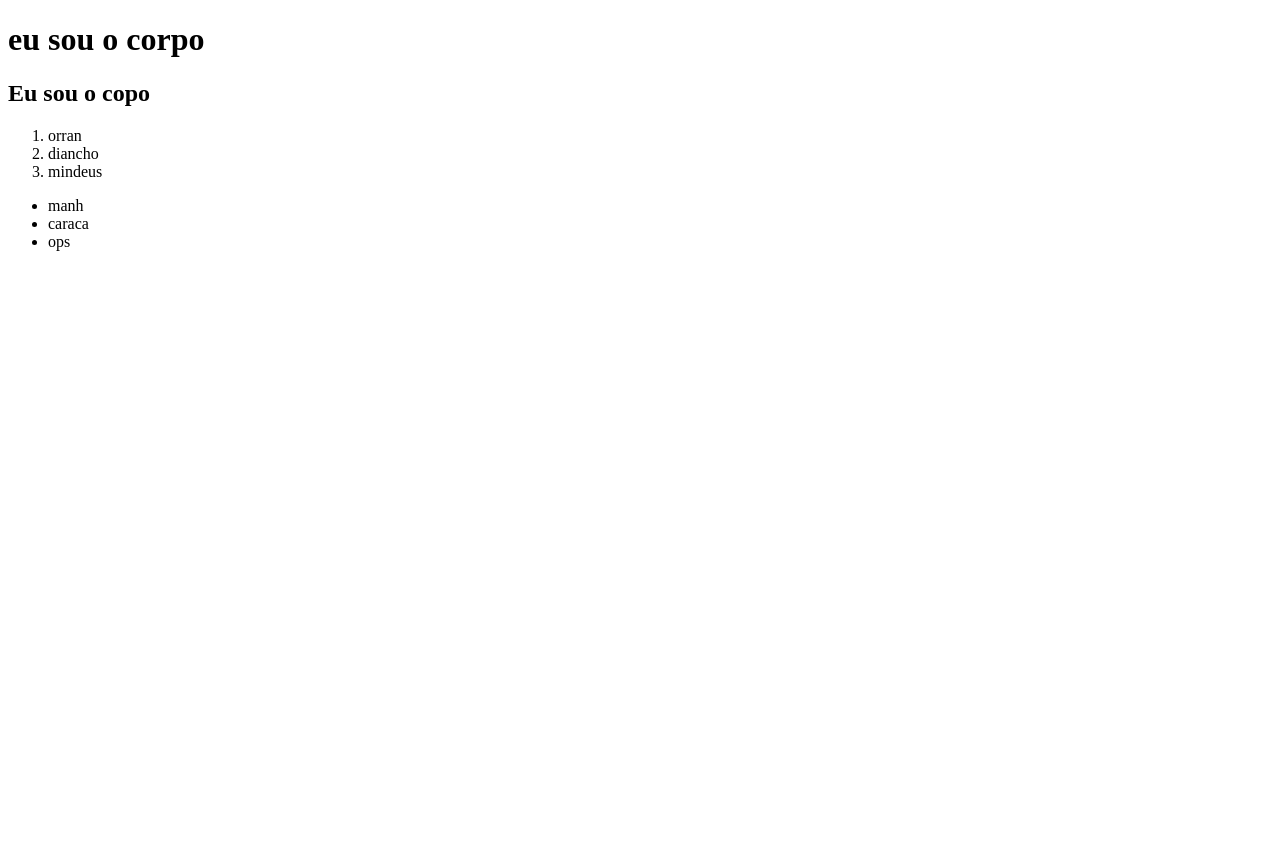
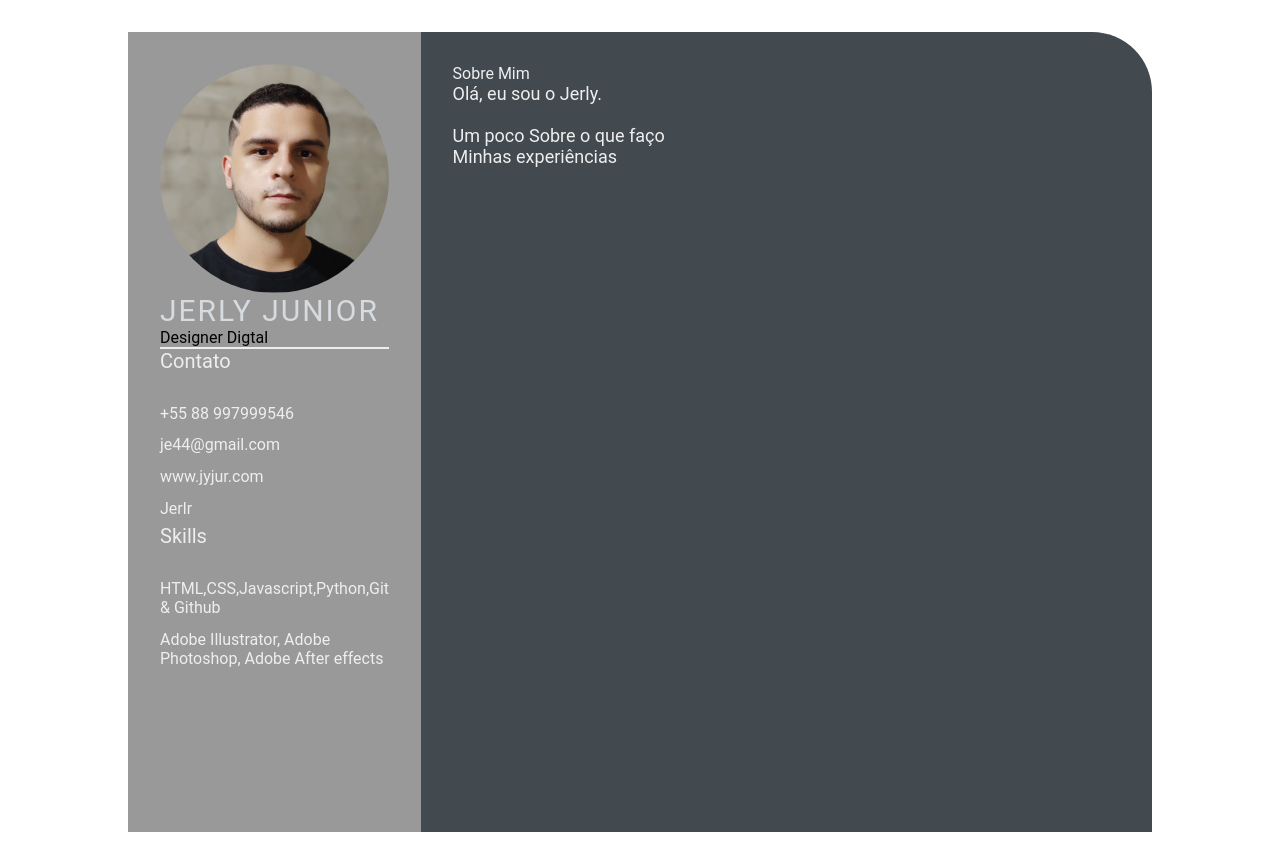
Before and after one commit to JerlyJr/devweekgit.github.io, a plain HTML site: page index.html in a window 1280 px wide. Before the commit the page ends 800 px from the top, so only its background shows below. Drawn offline with Linux system fonts and the light colour scheme.

Commit message:
Aula-02
Aula-02

```diff
--- a/index.html
+++ b/index.html
@@ -1,41 +1,50 @@
-<!DOCTYPE html>
 <html lang="en">
 <head>
     <meta charset="UTF-8">
     <meta http-equiv="X-UA-Compatible" content="IE=edge">
     <meta name="viewport" content="width=device-width, initial-scale=1.0">
-    <title>Olá, eu sou a cabça</title>
+    <title>Jerly dos Santos Correia Junior</title>
+
+    <link rel="stylesheet" href="style.css">
 </head>
 <body>
-    <h1>
-        eu sou o corpo
-    </h1>
-    <h2>
-        Eu sou o copo
-    </h2>
-
-    <ol>
-        <li>
-            orran
-        </li>
-        <li>
-            diancho
-        </li>
-        <li>
-            mindeus
-        </li>
-    </ol>
-
-    <ul>
-        <li>
-            manh
-        </li>
-        <li>
-            caraca
-        </li>
-        <li>
-            ops
-        </li>
-    </ul>
+    <main class="resume-contents">
+        <section class="left-section">
+            <section class="left-section-contents">
+                <div class="profile">
+                    <img class="profile-image" src="./img/profile-image.png" alt="Foto-Perfil">
+                    <p class="name">Jerly Junior</p>
+                    <p class="estudante">Designer Digtal</p>
+                </div>
+                <div class="contact-info">
+                    <p class="left-title">Contato</p>
+                    <ul>
+                        <li class="fa fa-phone">+55 88 997999546</li>
+                        <li class="fa fa-envelope">je44@gmail.com</li>
+                        <li class="fa fa-globe">www.jyjur.com</li>
+                        <li class="fa fa-github">Jerlr</li>
+                    </ul>
+                </div>
+                <div class="skills">
+                    <p class="left-title">Skills</p>
+                    <ul>
+                        <li><p>HTML,CSS,Javascript,Python,Git & Github</p></li>
+                        <li><p>Adobe Illustrator, Adobe Photoshop, Adobe After effects</p></li>
+                    </ul>
+                </div>
+            </section>
+        </section>
+        <section class="right-section">
+            <div class="right-section-contents">
+                <section class="about gap">
+                    <div class="right-title">Sobre Mim</div>
+                    <p class="about-me-contents">
+                        Olá, eu sou o Jerly. <br>
+                        <br>Um poco Sobre o que faço
+                        <br>Minhas experiências
+                    </p>
+                    </section>
+        </section>
+    </main>
 </body>
 </html>
--- /dev/null
+++ b/style.css
@@ -0,0 +1,103 @@
+* {
+    margin: 0;
+    padding: 0;
+    box-sizing: border-box;
+    list-style: none;
+    font-family: 'Roboto', sans-serif;
+}
+
+.resume-contents {
+    min-height: 100vh;
+    width: 80%;
+    margin: 2rem auto;
+    display: grid;
+    grid-template-columns: repeat(7, 1fr);
+}
+
+.left-section {
+    grid-column: span 2;
+    height: 100%;
+    background-color: #999999;
+}
+
+.right-section {
+    grid-column: span 5;
+    height: 100%;
+    background-color: #424a50;
+    border-radius: 0px 60px 0px 0px;
+}
+
+.left-section-contents{
+    padding: 2rem 2rem;
+}
+
+.profile {
+    width: 100%;
+    border-bottom: 2px solid #eeeeee;
+}
+
+.profile .profile-image {
+    width: 100%;
+    border-radius: 100%;
+}
+
+.name {
+    color: #D6DBDF;
+    font-size: 30px;
+    letter-spacing: 2px;
+    text-transform: uppercase;
+}
+
+.profession {
+    color: #eeeeee;
+    font-size: 20px;
+    text-transform: uppercase;
+    text-align: center;
+}
+
+/* .contact-info { border-bottom: 2px solid #1B2631; } */
+.left-title {
+    color: #eeeeee;
+    font-size: 20px;
+}
+
+.contact-info ul {
+    padding-top: 1.5rem;
+}
+
+.contact-info ul li,
+.references ul li {
+    padding: .4rem 0;
+    color: #eeeeee;
+}
+
+.contact-info ul li i,
+.references ul li i {
+    padding-right: 1rem;
+    font-size: 18px;
+    color: #eeeeee;
+}
+
+.skills ul {
+    padding-top: 1.5rem;
+}
+.skills ul li p {
+    padding: .4rem 0;
+    color: #eeeeee;
+}
+
+.right-section-contents {
+    padding: 2rem 2rem;
+}
+
+.right-title {
+    color: #eeeeee;
+}
+
+.gap {
+    padding-bottom: 2rem;
+}
+.about-me-contents {
+    font-size: 18px;
+    color: #eeeeee;
+}
```
Also changed, not shown: img/profile-image.png (added).
